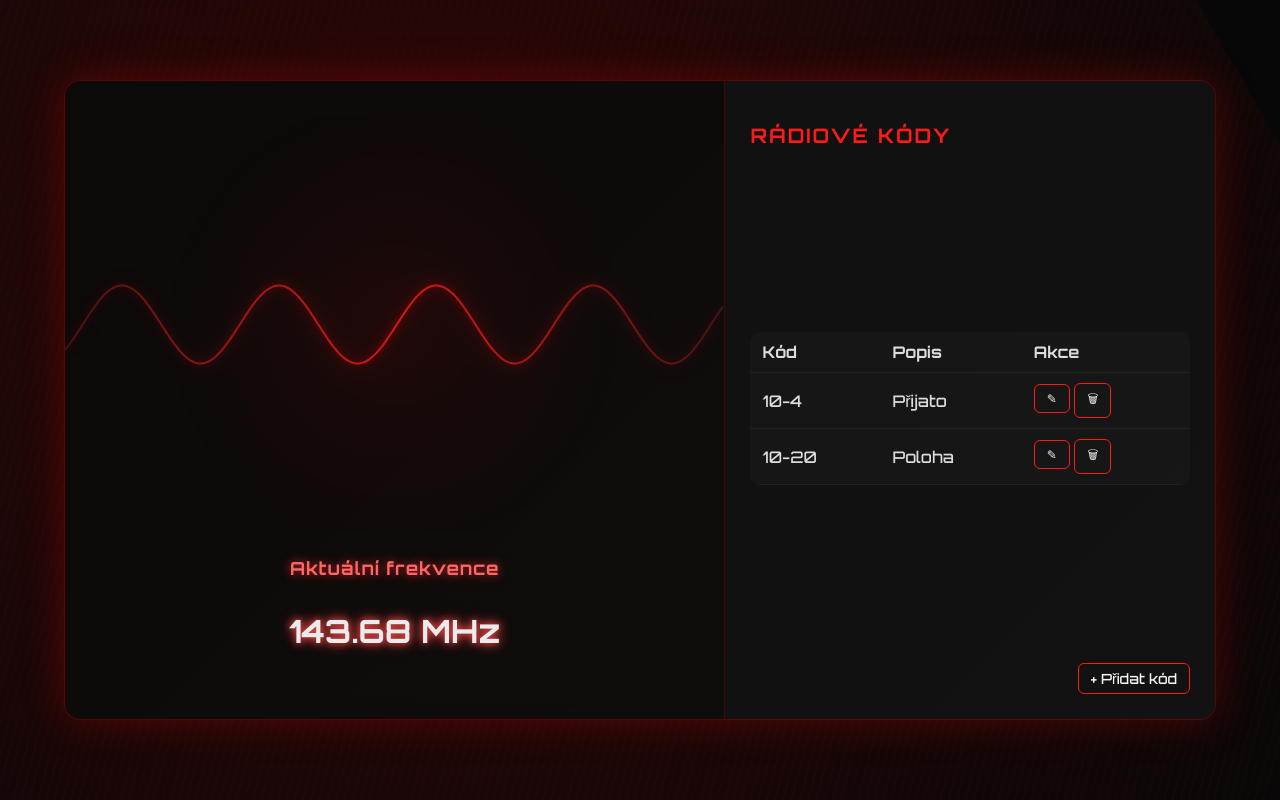
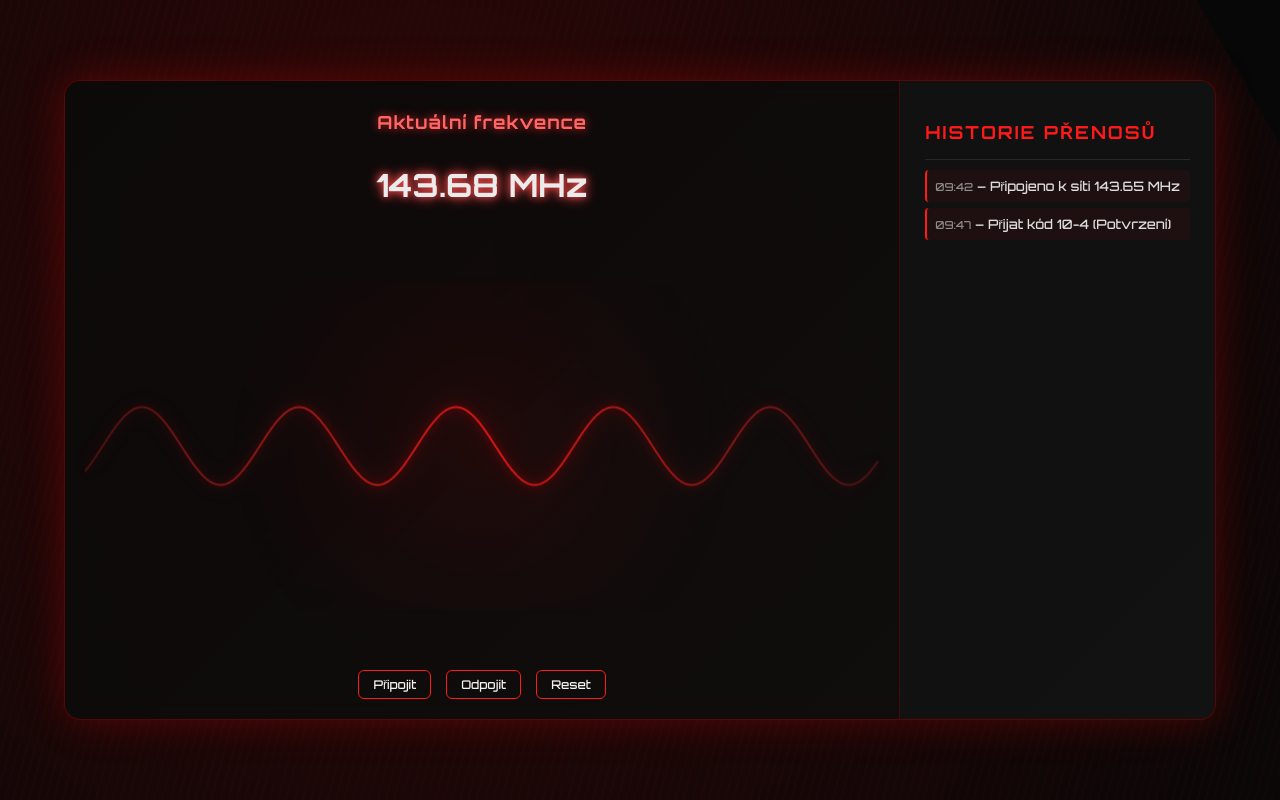
Before and after one commit to oslikovec/status, a website: page public/radio.html in a window 1280 px wide. Shown: the top 800 px of the page. Drawn offline with Linux system fonts and the light colour scheme.

Commit message:
Update radio.html

```diff
--- a/public/radio.html
+++ b/public/radio.html
@@ -17,9 +17,7 @@
       --accent: #ff6666;
     }
 
-    * {
-      box-sizing: border-box;
-    }
+    * { box-sizing: border-box; }
 
     body {
       margin: 0;
@@ -65,27 +63,27 @@
       z-index: 1;
     }
 
-    /* === LEVÁ STRANA === */
+    /* === LEVÁ STRANA (frekvence) === */
     .freq-visual {
-      flex: 1.5;
-      position: relative;
+      flex: 3;
       display: flex;
       flex-direction: column;
       align-items: center;
-      justify-content: center;
+      justify-content: space-between;
+      padding: 20px;
       border-right: 1px solid rgba(255, 0, 0, 0.2);
     }
 
     #frequencyCanvas {
       width: 100%;
-      height: 65%;
+      height: 55%;
       background: radial-gradient(circle at center, rgba(255, 0, 0, 0.05), transparent 60%);
       filter: drop-shadow(0 0 10px rgba(255, 0, 0, 0.4));
     }
 
     .freq-display {
       text-align: center;
-      margin-top: 25px;
+      margin-top: 10px;
       text-shadow: 0 0 10px rgba(255, 50, 50, 0.8);
     }
 
@@ -108,49 +106,17 @@
       100% { opacity: 1; text-shadow: 0 0 15px var(--neon), 0 0 25px var(--neon); }
     }
 
-    /* === PRAVÁ STRANA === */
-    .codes-section {
-      flex: 1;
-      background: var(--panel-bg);
-      padding: 25px;
+    .freq-controls {
       display: flex;
-      flex-direction: column;
-      justify-content: space-between;
+      gap: 15px;
+      margin-top: 15px;
     }
 
-    .codes-section h2 {
-      color: var(--red);
-      text-transform: uppercase;
-      letter-spacing: 2px;
-      font-size: 20px;
-    }
-
-    #codesTable {
-      width: 100%;
-      border-collapse: collapse;
-      color: #ddd;
-      margin-top: 10px;
-      background: rgba(255, 255, 255, 0.02);
-      border-radius: 10px;
-      overflow: hidden;
-    }
-
-    #codesTable th, #codesTable td {
-      padding: 10px 12px;
-      border-bottom: 1px solid rgba(255,255,255,0.05);
-      text-align: left;
-    }
-
-    #codesTable tr:hover {
-      background-color: rgba(255, 26, 26, 0.08);
-      transition: 0.2s;
-    }
-
-    button {
+    .freq-controls button {
       background: none;
       border: 1px solid var(--red);
       color: var(--text);
-      padding: 6px 12px;
+      padding: 6px 14px;
       cursor: pointer;
       border-radius: 6px;
       transition: 0.2s;
@@ -158,16 +124,50 @@
       font-size: 12px;
     }
 
-    button:hover {
+    .freq-controls button:hover {
       background: var(--red);
       color: #000;
       box-shadow: 0 0 15px rgba(255, 0, 0, 0.5);
     }
 
-    .add-btn {
-      align-self: flex-end;
-      font-size: 14px;
-      margin-top: 20px;
+    /* === PRAVÁ STRANA (historie) === */
+    .history-section {
+      flex: 1;
+      background: var(--panel-bg);
+      padding: 25px;
+      display: flex;
+      flex-direction: column;
+      justify-content: flex-start;
+    }
+
+    .history-section h2 {
+      color: var(--red);
+      text-transform: uppercase;
+      letter-spacing: 2px;
+      font-size: 18px;
+      margin-bottom: 15px;
+    }
+
+    .history-log {
+      flex-grow: 1;
+      overflow-y: auto;
+      border-top: 1px solid rgba(255, 255, 255, 0.1);
+      padding-top: 10px;
+      font-size: 13px;
+    }
+
+    .history-entry {
+      padding: 8px;
+      margin-bottom: 6px;
+      background: rgba(255, 0, 0, 0.05);
+      border-left: 2px solid var(--red);
+      border-radius: 4px;
+      color: #ddd;
+    }
+
+    .timestamp {
+      font-size: 11px;
+      opacity: 0.6;
     }
 
     /* SCROLLBAR */
@@ -177,46 +177,33 @@
 </head>
 <body>
   <div class="radio-container">
-    <!-- LEVÁ STRANA -->
+    <!-- FREKVENČNÍ PANEL -->
     <div class="freq-visual">
-      <canvas id="frequencyCanvas"></canvas>
       <div class="freq-display">
         <h2>Aktuální frekvence</h2>
         <p id="freqValue">143.65 MHz</p>
       </div>
+
+      <canvas id="frequencyCanvas"></canvas>
+
+      <div class="freq-controls">
+        <button id="connectBtn">Připojit</button>
+        <button id="disconnectBtn">Odpojit</button>
+        <button id="resetBtn">Reset</button>
+      </div>
     </div>
 
-    <!-- PRAVÁ STRANA -->
-    <div class="codes-section">
-      <h2>Rádiové kódy</h2>
-      <table id="codesTable">
-        <thead>
-          <tr>
-            <th>Kód</th>
-            <th>Popis</th>
-            <th>Akce</th>
-          </tr>
-        </thead>
-        <tbody>
-          <tr>
-            <td>10-4</td>
-            <td>Přijato</td>
-            <td>
-              <button class="edit">✎</button>
-              <button class="delete">🗑</button>
-            </td>
-          </tr>
-          <tr>
-            <td>10-20</td>
-            <td>Poloha</td>
-            <td>
-              <button class="edit">✎</button>
-              <button class="delete">🗑</button>
-            </td>
-          </tr>
-        </tbody>
-      </table>
-      <button class="add-btn">+ Přidat kód</button>
+    <!-- HISTORIE -->
+    <div class="history-section">
+      <h2>Historie přenosů</h2>
+      <div class="history-log" id="historyLog">
+        <div class="history-entry">
+          <span class="timestamp">09:42</span> – Připojeno k síti 143.65 MHz
+        </div>
+        <div class="history-entry">
+          <span class="timestamp">09:47</span> – Přijat kód 10-4 (Potvrzení)
+        </div>
+      </div>
     </div>
   </div>
 
@@ -228,8 +215,9 @@
     canvas.height = canvas.offsetHeight;
 
     let freq = 143.65;
+    let phase = 0;
     const freqDisplay = document.getElementById('freqValue');
-    let phase = 0;
+    const historyLog = document.getElementById('historyLog');
 
     function drawFrequency() {
       const { width, height } = canvas;
@@ -257,16 +245,34 @@
     }
     drawFrequency();
 
-    // === SIMULACE LADĚNÍ FREKVENCE ===
+    // === FREKVENCE DYNAMIKA ===
     setInterval(() => {
       freq += (Math.random() - 0.5) * 0.2;
       freqDisplay.textContent = freq.toFixed(2) + ' MHz';
     }, 2000);
 
-    // === PLACEHOLDERY ===
-    document.querySelector('.add-btn').addEventListener('click', () => alert('Přidání nového kódu — připraveno pro databázi.'));
-    document.querySelectorAll('.edit').forEach(btn => btn.addEventListener('click', () => alert('Úprava kódu — připraveno pro DB.')));
-    document.querySelectorAll('.delete').forEach(btn => btn.addEventListener('click', () => alert('Smazání kódu — připraveno pro DB.')));
+    // === OVLÁDACÍ TLAČÍTKA ===
+    function addHistory(msg) {
+      const entry = document.createElement('div');
+      entry.className = 'history-entry';
+      const time = new Date().toLocaleTimeString([], {hour: '2-digit', minute:'2-digit'});
+      entry.innerHTML = `<span class="timestamp">${time}</span> – ${msg}`;
+      historyLog.prepend(entry);
+    }
+
+    document.getElementById('connectBtn').addEventListener('click', () => {
+      addHistory(`Připojeno k frekvenci ${freq.toFixed(2)} MHz`);
+    });
+
+    document.getElementById('disconnectBtn').addEventListener('click', () => {
+      addHistory(`Odpojeno od frekvence ${freq.toFixed(2)} MHz`);
+    });
+
+    document.getElementById('resetBtn').addEventListener('click', () => {
+      freq = 143.65;
+      freqDisplay.textContent = freq.toFixed(2) + ' MHz';
+      addHistory('Systém resetován');
+    });
   </script>
 </body>
 </html>
```
